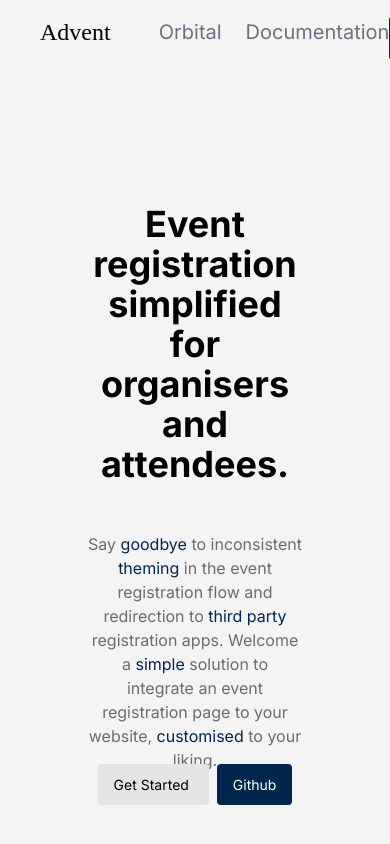
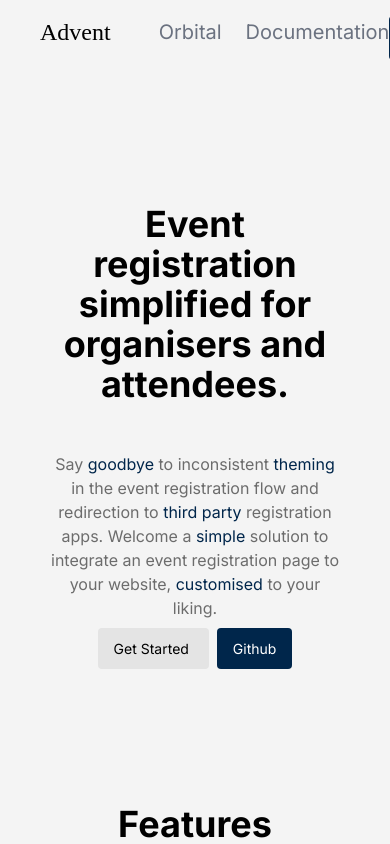
Before and after one commit to wr1159/advent, a Next.js app: page / in a window 390 px wide. Shown: the top 844 px of the page. Built offline with nearby package versions, Linux system fonts and the light colour scheme.

Commit message:
Fix Hero for Mobile Layout

```diff
--- a/components/Hero.tsx
+++ b/components/Hero.tsx
@@ -5,7 +5,7 @@ interface HeroProps {
 }
 const Hero: React.FC<HeroProps> = ({ largeText, children }) => {
   return (
-    <div className="my-32 flex h-3/4 flex-col items-center px-20 lg:mt-64 ">
+    <div className="my-32 flex h-3/4 flex-col items-center px-10 md:px-20 lg:mt-64 ">
       <h1 className="pb-12 text-center text-4xl font-bold text-black lg:text-8xl">
         {largeText}
       </h1>
--- a/components/HeroChild.tsx
+++ b/components/HeroChild.tsx
@@ -13,7 +13,7 @@ const HeroChild: React.FC = () => {
         integrate an event registration page to your website,{' '}
         <span className="text-accent">customised </span>to your liking.
       </p>
-      <div className="flex-row space-x-2 md:my-12 lg:space-x-12">
+      <div className="my-4 flex-row space-x-2 md:my-12 lg:space-x-12">
         <Button text="Get Started" size="lg" type="primary" href="/auth" />
         <Button
           text="Github"
```
